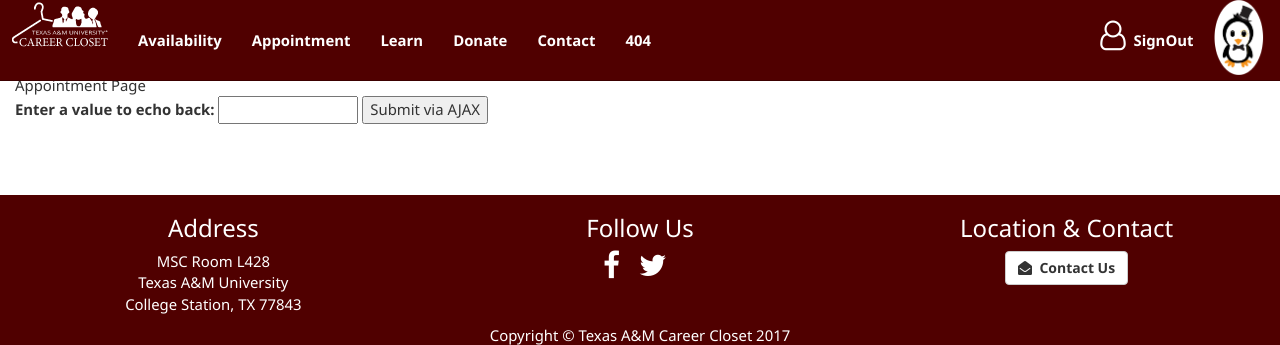
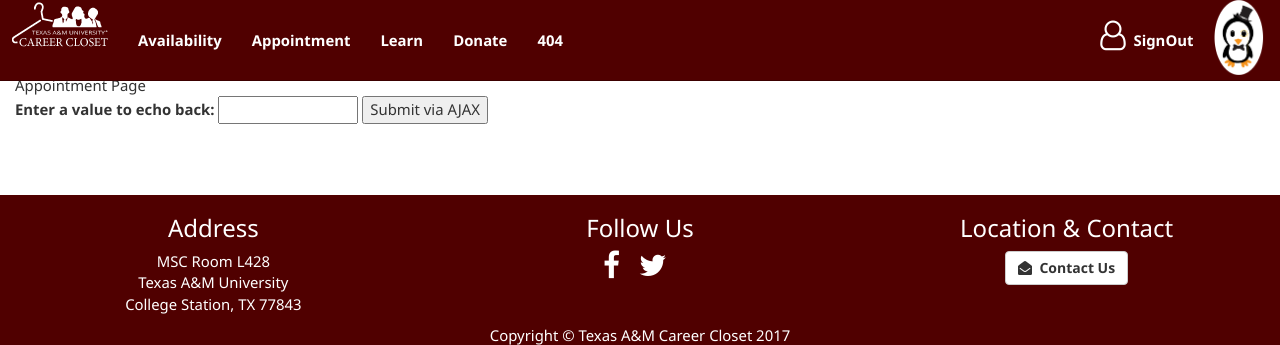
Before and after one commit to careerclosetatm/CareerCloset, a Flask app: page /appointment in a window 1280 px wide. Shown: the top 345 px of the page. Run offline with Flask 2, Linux system fonts and the light colour scheme; the visitor is signed in with stand-in values (Sample User, id 1); data comes from the database, SQL or seed files in the repository; some libraries are stand-ins or nearby versions.

Commit message:
Layout conflict accept

```diff
--- a/CareerCloset/templates/layout.html
+++ b/CareerCloset/templates/layout.html
@@ -61,14 +61,14 @@
                       <a href="{{ url_for('learn') }}">Learn</a>
                   </li>
                   <li>
-                      <a href="{{ url_for('donate') }}">Donate</a>
-                  <li>
-                      <a href="{{ url_for('contact') }}">Contact</a>
+                    {% if 'email' in session and session["email"]!="careerclosetatm@gmail.com" %}
+                    <a href="{{ url_for('donate') }}">Donate</a>
+                    {% endif %}
                   </li>
-				  <li>
-				  {% if 'email' in session and session["email"]=="careerclosetatm@gmail.com" %}
-                      <a href="{{ url_for('checkout') }}">Checkout</a>
-                  {% endif %}
+  				        <li>
+  				          {% if 'email' in session and session["email"]=="careerclosetatm@gmail.com" %}
+                    <a href="{{ url_for('checkout') }}">Checkout</a>
+                    {% endif %}
                   </li>
                   <li>
                       <a href="{{ url_for('error') }}">404</a>
```
